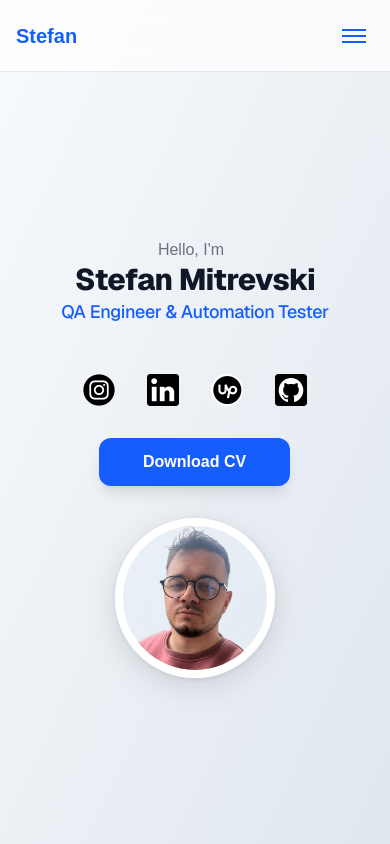
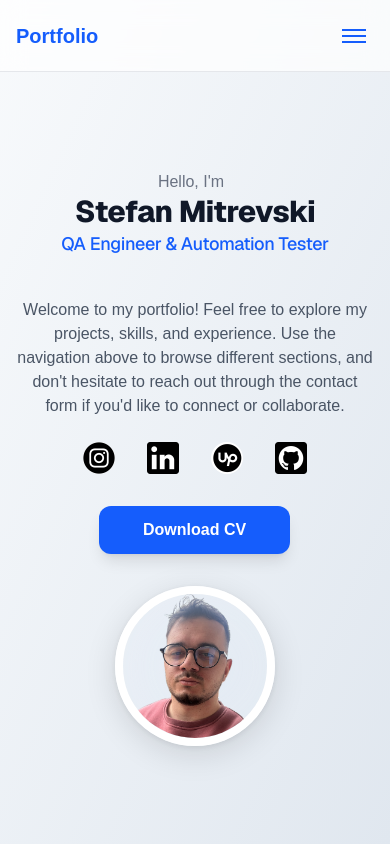
Before and after one commit to stefanmitreski/portfolio-site, a Next.js app: page / in a window 390 px wide. Shown: the top 844 px of the page. Built offline with nearby package versions, Linux system fonts and the light colour scheme.

Commit message:
Add welcome message to Hero component and add v2.0 tag for completed usable page

```diff
--- a/src/app/components/Hero.js
+++ b/src/app/components/Hero.js
@@ -16,6 +16,9 @@ export default function Hero() {
             <h2 className="hero-subtitle text-lg sm:text-2xl md:text-3xl font-medium text-blue-600 dark:text-blue-400 animate-slideLeft text-center lg:text-left">
               QA Engineer &amp; Automation Tester
             </h2>
+            <p className="mt-4 text-base sm:text-lg text-gray-600 dark:text-gray-300 animate-fadeIn text-center lg:text-left max-w-xl mx-auto lg:mx-0">
+              Welcome to my portfolio! Feel free to explore my projects, skills, and experience. Use the navigation above to browse different sections, and don&apos;t hesitate to reach out through the contact form if you&apos;d like to connect or collaborate.
+            </p>
           </div>
           <div className="flex gap-8 justify-center lg:justify-start mb-6 w-full">
             <a
--- a/src/app/components/Navbar.js
+++ b/src/app/components/Navbar.js
@@ -47,7 +47,7 @@ const Navbar = () => {
     >
 <div className="flex items-center justify-between h-full px-4 sm:px-8 max-w-5xl mx-auto">
         {/* Logo: only on mobile */}
-        <span className="block sm:hidden text-xl font-bold text-blue-600 dark:text-blue-400">Stefan</span>
+        <span className="block sm:hidden text-xl font-bold text-blue-600 dark:text-blue-400">Portfolio</span>
         {/* Hamburger */}
         <button
           className="flex sm:hidden flex-col justify-center items-center w-10 h-10 rounded focus:outline-none"
```
